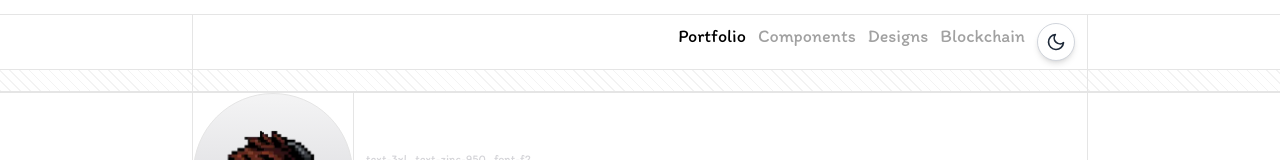
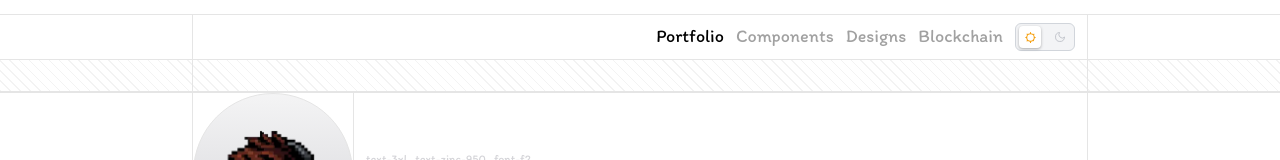
Before and after one commit to uditdev1/Portfolio, a React (Vite) app: page / in a window 1280 px wide. Shown: the top 160 px of the page. Built offline with nearby package versions, Linux system fonts and the light colour scheme.

Commit message:
feat: add sliding dark mode toggle with default light theme

```diff
--- a/src/components/DarkModeToggle.tsx
+++ b/src/components/DarkModeToggle.tsx
@@ -2,7 +2,9 @@ import { useEffect, useState } from "react";
 
 export default function DarkModeToggle() {
   const [isDark, setIsDark] = useState(() => {
-    return localStorage.getItem("theme") === "dark";
+    const stored = localStorage.getItem("theme");
+    if (stored) return stored === "dark";
+    return false; // ← DEFAULT IS LIGHT
   });
 
   useEffect(() => {
@@ -19,20 +21,52 @@ export default function DarkModeToggle() {
   return (
     <button
       onClick={() => setIsDark(!isDark)}
-      className="p-2 rounded-full border border-gray-300 dark:border-gray-600 bg-white dark:bg-gray-800 text-gray-800 dark:text-yellow-300 transition-all duration-300 hover:scale-110 shadow-md"
       aria-label="Toggle Dark Mode"
+      style={{
+        width: '60px', height: '28px', borderRadius: '6px',
+        border: isDark ? '1px solid #374151' : '1px solid #d1d5db',
+        backgroundColor: isDark ? '#111827' : '#f3f4f6',
+        position: 'relative', cursor: 'pointer',
+        display: 'flex', alignItems: 'center',
+        padding: '3px', flexShrink: 0,
+        transition: 'all 0.3s ease',
+      }}
     >
-      {isDark ? (
-        <svg xmlns="http://www.w3.org/2000/svg" className="h-5 w-5" fill="none" viewBox="0 0 24 24" stroke="currentColor">
-          <path strokeLinecap="round" strokeLinejoin="round" strokeWidth={2}
-            d="M12 3v1m0 16v1m8.66-9h-1M4.34 12h-1m15.07-6.07l-.71.71M6.34 17.66l-.71.71M17.66 17.66l-.71-.71M6.34 6.34l-.71-.71M12 5a7 7 0 100 14A7 7 0 0012 5z" />
-        </svg>
-      ) : (
-        <svg xmlns="http://www.w3.org/2000/svg" className="h-5 w-5" fill="none" viewBox="0 0 24 24" stroke="currentColor">
-          <path strokeLinecap="round" strokeLinejoin="round" strokeWidth={2}
-            d="M21 12.79A9 9 0 1111.21 3 7 7 0 0021 12.79z" />
-        </svg>
-      )}
+      <div style={{
+        width: '22px', height: '22px', borderRadius: '4px',
+        backgroundColor: isDark ? '#1f2937' : '#ffffff',
+        boxShadow: '0 1px 3px rgba(0,0,0,0.3)',
+        display: 'flex', alignItems: 'center', justifyContent: 'center',
+        transform: isDark ? 'translateX(32px)' : 'translateX(0px)',
+        transition: 'transform 0.3s ease, background-color 0.3s ease',
+        flexShrink: 0,
+      }}>
+        {isDark ? (
+          <svg xmlns="http://www.w3.org/2000/svg" width="13" height="13" fill="none" viewBox="0 0 24 24" stroke="#facc15" strokeWidth={2}>
+            <path strokeLinecap="round" strokeLinejoin="round" d="M21 12.79A9 9 0 1111.21 3 7 7 0 0021 12.79z" />
+          </svg>
+        ) : (
+          <svg xmlns="http://www.w3.org/2000/svg" width="13" height="13" fill="none" viewBox="0 0 24 24" stroke="#f59e0b" strokeWidth={2}>
+            <path strokeLinecap="round" strokeLinejoin="round" d="M12 3v1m0 16v1m8.66-9h-1M4.34 12h-1m15.07-6.07l-.71.71M6.34 17.66l-.71.71M17.66 17.66l-.71-.71M6.34 6.34l-.71-.71M12 5a7 7 0 100 14A7 7 0 0012 5z" />
+          </svg>
+        )}
+      </div>
+      <div style={{
+        position: 'absolute', width: '22px', height: '22px',
+        display: 'flex', alignItems: 'center', justifyContent: 'center',
+        left: isDark ? '3px' : 'auto', right: isDark ? 'auto' : '3px',
+        opacity: 0.35,
+      }}>
+        {isDark ? (
+          <svg xmlns="http://www.w3.org/2000/svg" width="12" height="12" fill="none" viewBox="0 0 24 24" stroke="#f59e0b" strokeWidth={2}>
+            <path strokeLinecap="round" strokeLinejoin="round" d="M12 3v1m0 16v1m8.66-9h-1M4.34 12h-1m15.07-6.07l-.71.71M6.34 17.66l-.71.71M17.66 17.66l-.71-.71M6.34 6.34l-.71-.71M12 5a7 7 0 100 14A7 7 0 0012 5z" />
+          </svg>
+        ) : (
+          <svg xmlns="http://www.w3.org/2000/svg" width="12" height="12" fill="none" viewBox="0 0 24 24" stroke="#6b7280" strokeWidth={2}>
+            <path strokeLinecap="round" strokeLinejoin="round" d="M21 12.79A9 9 0 1111.21 3 7 7 0 0021 12.79z" />
+          </svg>
+        )}
+      </div>
     </button>
   );
 }
```
